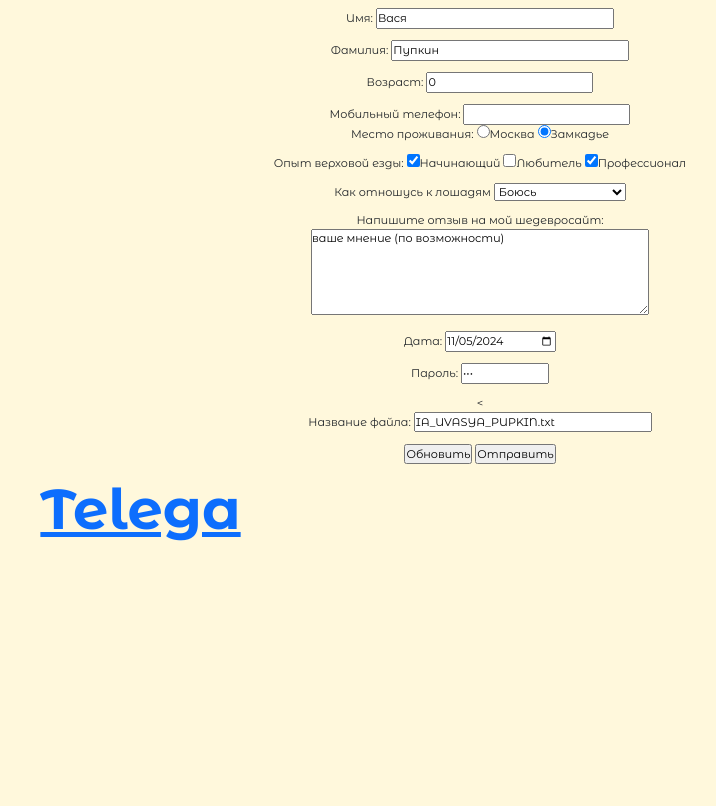
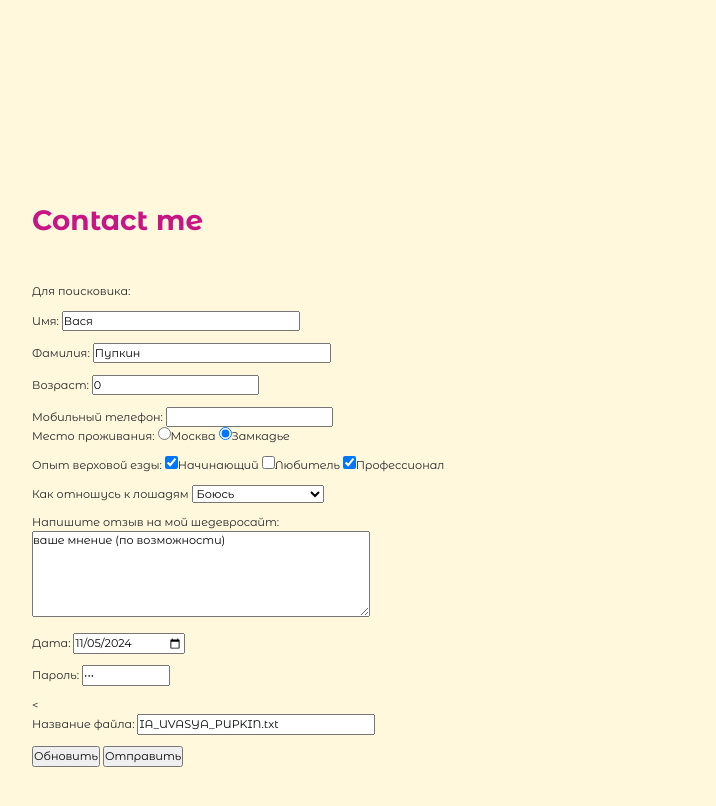
Before and after one commit to Lennokk/KR__2, a plain HTML site: page Index.html in a window 1280 px wide. Shown: the part 3579-4385 px from the top of the page, without its empty margins (160-876 px from the left). Before the commit the page ends 4239 px from the top, so only its background shows below. Drawn offline with nearby package versions, Linux system fonts and the light colour scheme.

Commit message:
Update Index.html

```diff
--- a/Index.html
+++ b/Index.html
@@ -220,6 +220,12 @@
             </div>
         </div>
     </div>
+</section>
+
+<section class="contact" id="contact">
+    <div class="Contact me">
+        <h1><p style="font-weight: bolder; color: #C71585">Contact me</p></h1><br><br>
+    </div>
 
     <form action="https://www.bing.com/search?" id="UserEnter" name="UserEnter" target="_blank">
 
@@ -268,8 +274,6 @@
     </div>
 </form>
 
-<h1><a href="https://t.me/lennnnno4ka" target="_blank"><p style="font-weight: bolder;">Telega</p></a></h1>
-
 </section>
 
 </body>
```
